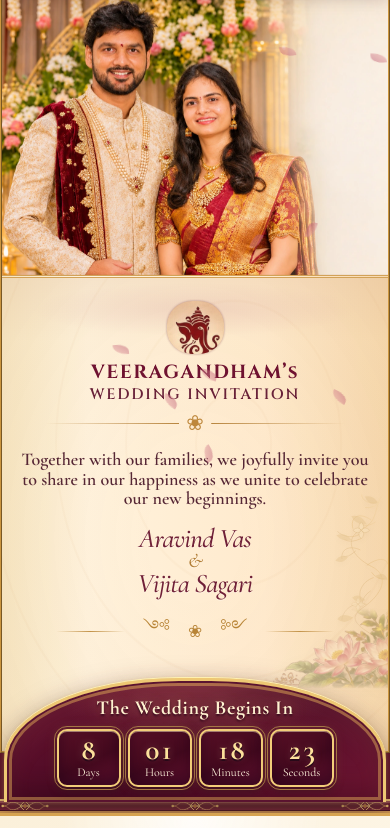
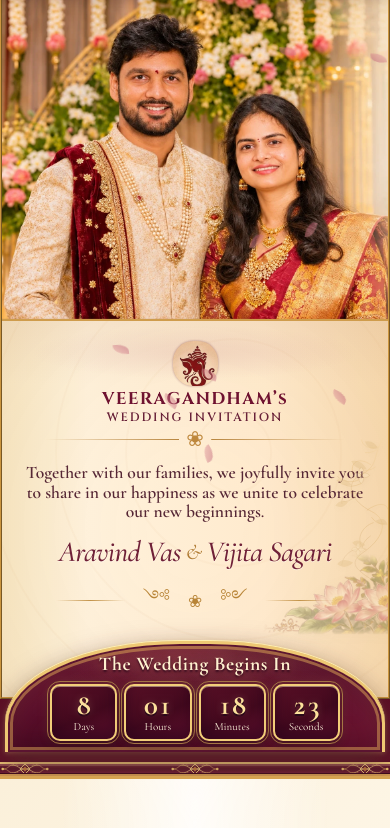
Before and after one commit to Aravind-Vijita/Aravind-Vas-and-Vijita-Sagari-Wedding-Invitation, a plain HTML site: page index.html in a window 390 px wide. Shown: the part 80-908 px from the top of the page. Drawn offline with nearby package versions, Linux system fonts and the light colour scheme.

Commit message:
wedding website

```diff
--- a/app.js
+++ b/app.js
@@ -107,7 +107,7 @@
    <main>
      <section id="home" class="hero-section">
        <div class="hero-stage">
-         <div class="hero-figure"><img src="./assets/royal-couple-home.webp" alt="Aravind Vas and Vijita Sagari in royal traditional wedding attire" width="1200" height="533" fetchpriority="high" decoding="async"/></div>
+         <div class="hero-figure"><picture><source media="(max-width:700px)" srcset="./assets/royal-couple-mobile.webp"/><img src="./assets/royal-couple-home.webp" alt="Aravind Vas and Vijita Sagari in royal traditional wedding attire" width="1254" height="1254" fetchpriority="high" decoding="async"/></picture></div>
          <div class="hero-wording"><div class="hero-floral-top" aria-hidden="true"></div>
             <img class="hero-ganesha" src="./assets/ganesha-maroon.webp" alt="" aria-hidden="true" width="300" height="327"/>
             <p class="family-name">VEERAGANDHAM’s</p><p class="wedding-word">WEDDING INVITATION</p>
--- a/styles.css
+++ b/styles.css
@@ -954,3 +954,33 @@ html,body{max-width:100%;overflow-x:clip}
 .couple-reimagined .royal-profile-image img {object-fit:cover;object-position:50% 50%;transform:none;}
 .couple-reimagined .royal-profile:hover .royal-profile-image img {transform:scale(1.03);}
 .hero-stage > .hero-figure img {object-fit:cover;object-position:50% 8%!important;}
+
+/* Phone-first hero — dedicated crop avoids the ivory blank strip on portrait screens. */
+@media (max-width:700px) {
+  .hero-stage {display:grid!important;grid-template-columns:minmax(0,1fr)!important;height:auto!important;overflow:hidden!important;}
+  .hero-stage > .hero-figure {height:clamp(282px,85vw,395px)!important;min-height:0!important;width:100%!important;overflow:hidden!important;}
+  .hero-stage > .hero-figure picture {display:block;width:100%;height:100%;}
+  .hero-stage > .hero-figure picture img {width:100%;height:100%;object-fit:cover!important;object-position:center 22%!important;display:block;}
+  .hero-stage > .hero-wording {min-height:0!important;align-self:auto!important;padding:20px 19px 72px!important;border-top:2px solid #cf9c4c;justify-content:flex-start!important;}
+  .hero-ganesha {width:45px!important;height:45px!important;}
+  .hero-wording .family-name {font-size:17px!important;margin-top:4px!important;}
+  .hero-wording .wedding-word {font-size:12px!important;letter-spacing:2px!important;}
+  .hero-wording .gold-divider {margin:2px auto 7px!important;}
+  .hero-wording .hero-invite {font-size:clamp(17px,4.5vw,20px)!important;line-height:1.12!important;max-width:520px;}
+  .hero-wording .hero-script-names {font-size:clamp(29px,7.5vw,40px)!important;line-height:1.12!important;flex-direction:row!important;gap:5px!important;white-space:normal!important;flex-wrap:wrap!important;}
+  .hero-wording .hero-script-names .hero-script-person {white-space:nowrap;}
+  .hero-wording .hero-script-names i {line-height:1!important;margin:0!important;}
+  .countdown-frame {width:calc(100% - 10px)!important;margin:-58px auto -3px!important;z-index:29;}
+  .countdown-scrolled {min-height:110px!important;padding:10px 8px 11px!important;}
+  .countdown-heading {font-size:clamp(19px,5vw,23px)!important;}
+  .counter-row {gap:7px!important;}
+  .countbox {width:clamp(57px,17.2vw,72px)!important;height:57px!important;}
+  .countbox strong {font-size:29px!important;}
+  .countbox span {font-size:11px!important;}
+}
+@media (max-width:365px){
+  .hero-wording .hero-script-names {font-size:clamp(28px,8.5vw,32px)!important;gap:1px 7px!important;}
+  .hero-wording .hero-script-names i {display:none;}
+  .hero-wording .hero-script-names {flex-direction:column!important;}
+  .hero-stage > .hero-wording {padding-bottom:67px!important;}
+}
```
Also changed, not shown: assets/royal-couple-mobile.webp (added).
